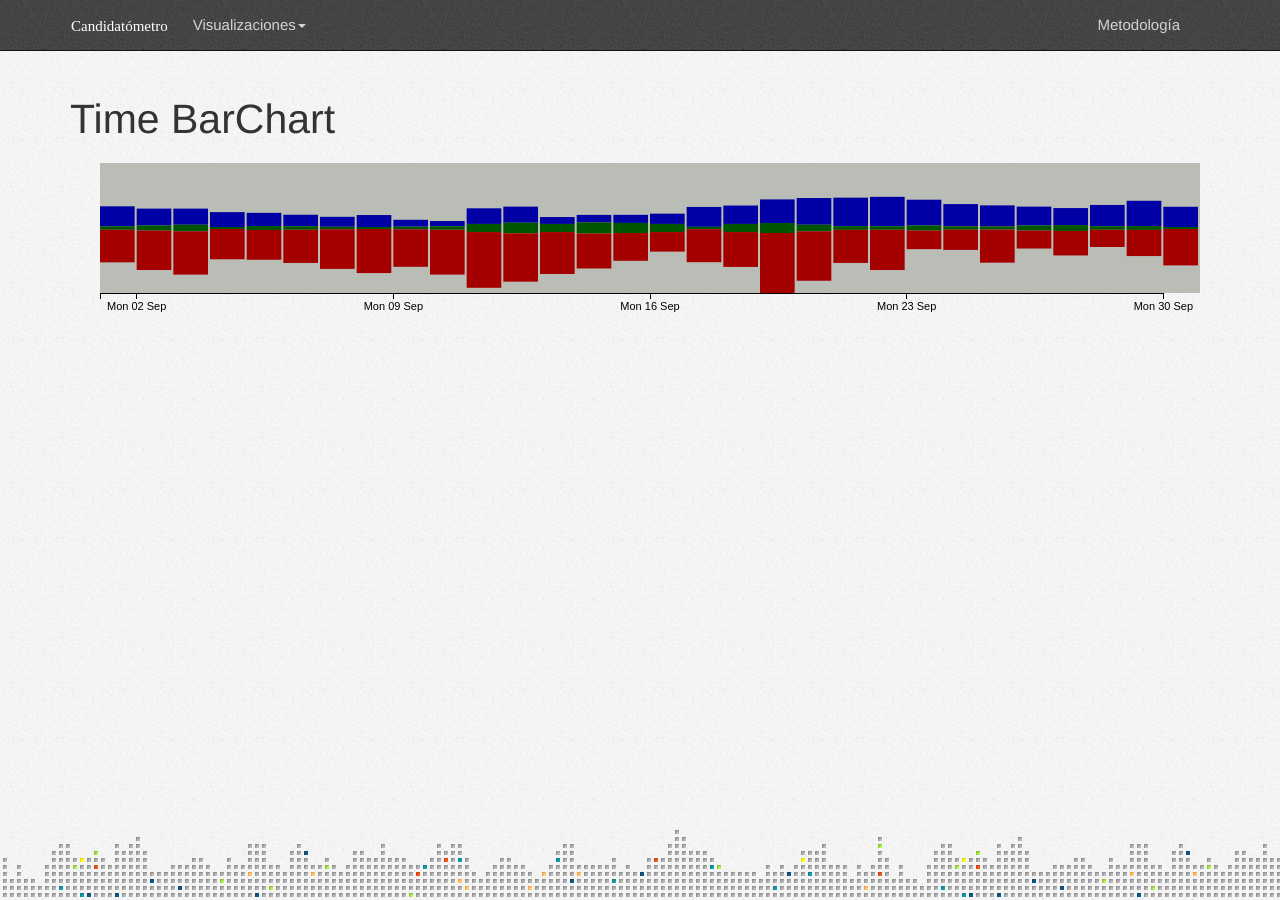
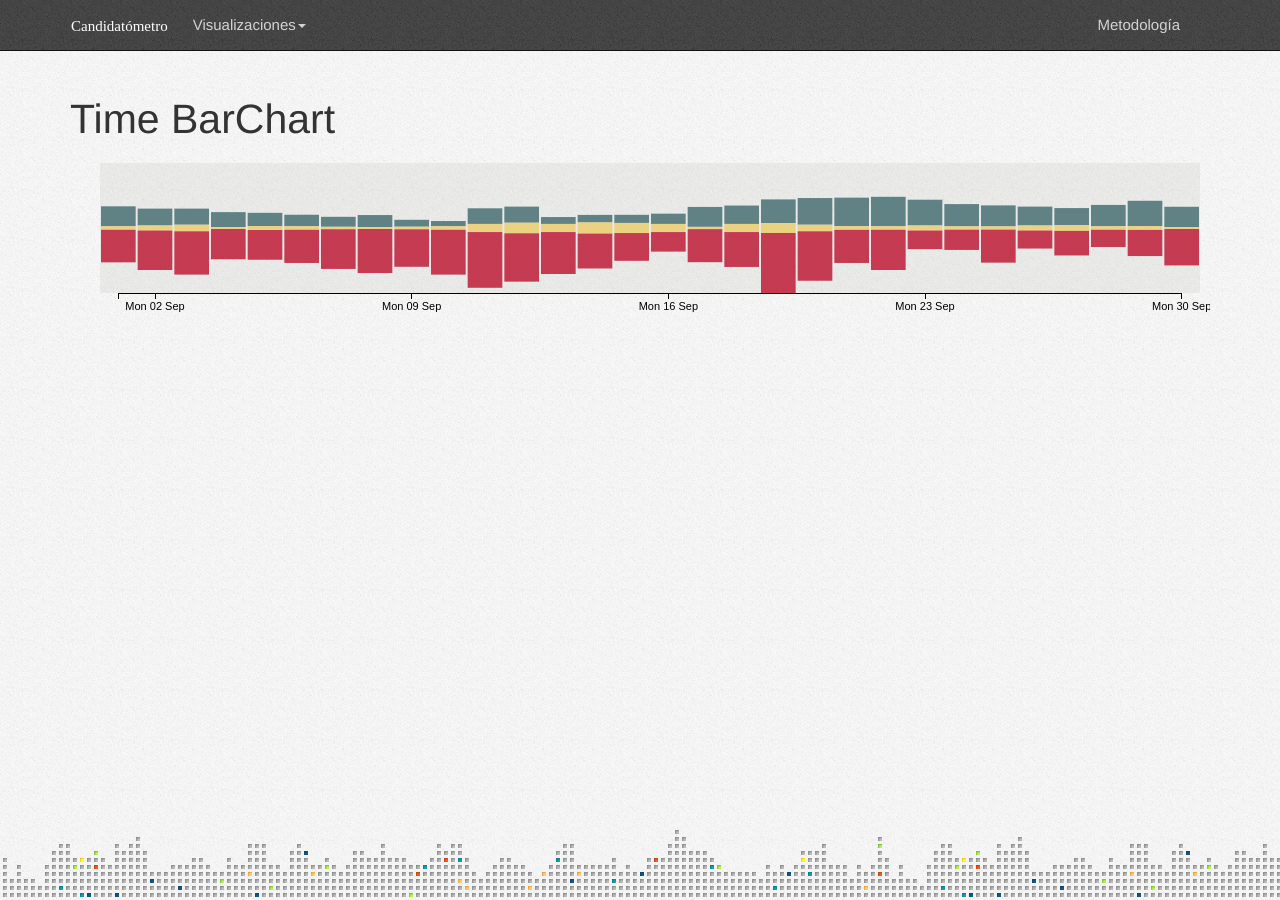
Before and after one commit to CitiSent/candidatometro, a Jekyll site: the page built from demo/barchart.md, in a window 1280 px wide. Built offline with Jekyll 4.4.1, drawn with Linux system fonts in a browser that asks for light colours; nearby versions of some CDN libraries; some web fonts are replaced; Markdown is read by kramdown in place of the engine named in the settings.

Commit message:
Update the colors and xaxis

```diff
--- a/css/charts.css
+++ b/css/charts.css
@@ -2,18 +2,22 @@
 /* Time Bar Chart */
 .bc-bg {
     fill: #babdb6;
+    fill-opacity: 0.2;
 }
 
 .bc-bar-pos {
-    fill: #0000a4;
+    fill: #53777A;
+    fill-opacity: 0.9;
 }
 
 .bc-bar-neu {
-    fill: #005500;
+    fill: #ECD078;
+    fill-opacity: 0.9;
 }
 
 .bc-bar-neg {
-    fill: #a40000;
+    fill: #C02942;
+    fill-opacity: 0.9;
 }
 
 .axis path,
--- a/js/timebarchart.js
+++ b/js/timebarchart.js
@@ -73,7 +73,7 @@ citisent.TimeBarChart = function() {
 
                 var xScale = d3.time.scale()
                     .domain(d3.extent(data, function(d) { return d.date; }))
-                    .range([0, width - barWidth]);
+                    .range([barWidth / 2, width - barWidth / 2]);
 
                 var yScale = d3.scale.linear()
                     .domain([0, d3.max(data, function(d) { return d3.max([d.pos, d.neg]) + d.neu; })])
@@ -84,22 +84,25 @@ citisent.TimeBarChart = function() {
                     .enter()
                     .append('g')
                     .classed('bar-item', true)
-                    .attr('transform', function(d) { return chart.t(xScale(d.date), height / 2); });
+                    .attr('transform', function(d) { return chart.t(xScale(d.date) - barWidth / 2, height / 2); });
 
                 barItems.append('rect')
                     .classed('bc-bar-pos', true)
+                    .attr('x', 1)
                     .attr('y', function(d) { return -yScale(d.pos) - yScale(d.neu / 2); })
                     .attr('width', barWidth - 2)
                     .attr('height', function(d) { return yScale(d.pos); });
 
                 barItems.append('rect')
                     .classed('bc-bar-neu', true)
+                    .attr('x', 1)
                     .attr('y', function(d) { return -yScale(d.neu / 2); })
                     .attr('width', barWidth - 2)
                     .attr('height', function(d) { return yScale(d.neu); });
 
                 barItems.append('rect')
                     .classed('bc-bar-neg', true)
+                    .attr('x', 1)
                     .attr('y', function(d) { return yScale(d.neu / 2); })
                     .attr('width', barWidth - 2)
                     .attr('height', function(d) { return yScale(d.neg) + yScale(d.neu / 2); });
```
Also changed, not shown: demo/index.md (+1 -1 lines).
